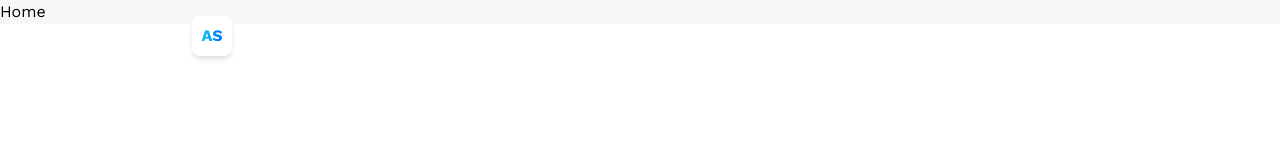
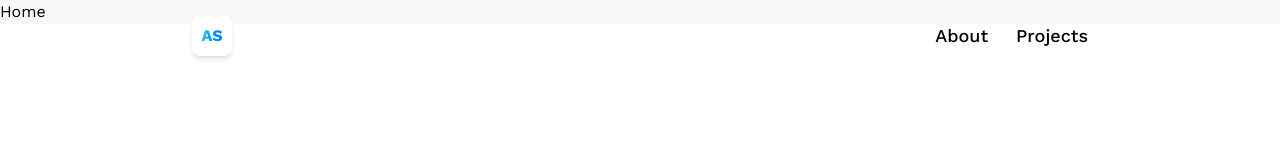
Before and after one commit to Szenteia/JavaScript_Projects, a React (Vite) app in the folder PF/: page / in a window 1280 px wide. Shown: the top 160 px of the page. Built offline with nearby package versions, Linux system fonts and the light colour scheme.

Commit message:
Navlink_toAbout_Projects

```diff
--- a/PF/src/components/Navbar.jsx
+++ b/PF/src/components/Navbar.jsx
@@ -6,6 +6,16 @@
         <NavLink to="/" className="w-10 h-10 rounded-lg bg-white items-center justify-center flex font-bold shadow-md">
         <p className="blue-gradient_text">AS</p>
         </NavLink>
+        <nav className="flex text-lg gap-7 font-medium">
+          <NavLink to="/about" className={({ isActive })=> isActive ?
+          'text-blue-500' : 'text-black'}>
+            About
+          </NavLink>
+                    <NavLink to="/projects" className={({ isActive })=> isActive ?
+          'text-blue-500' : 'text-black'}>
+            Projects
+          </NavLink>
+        </nav>
     </header>
   )
 }
```
